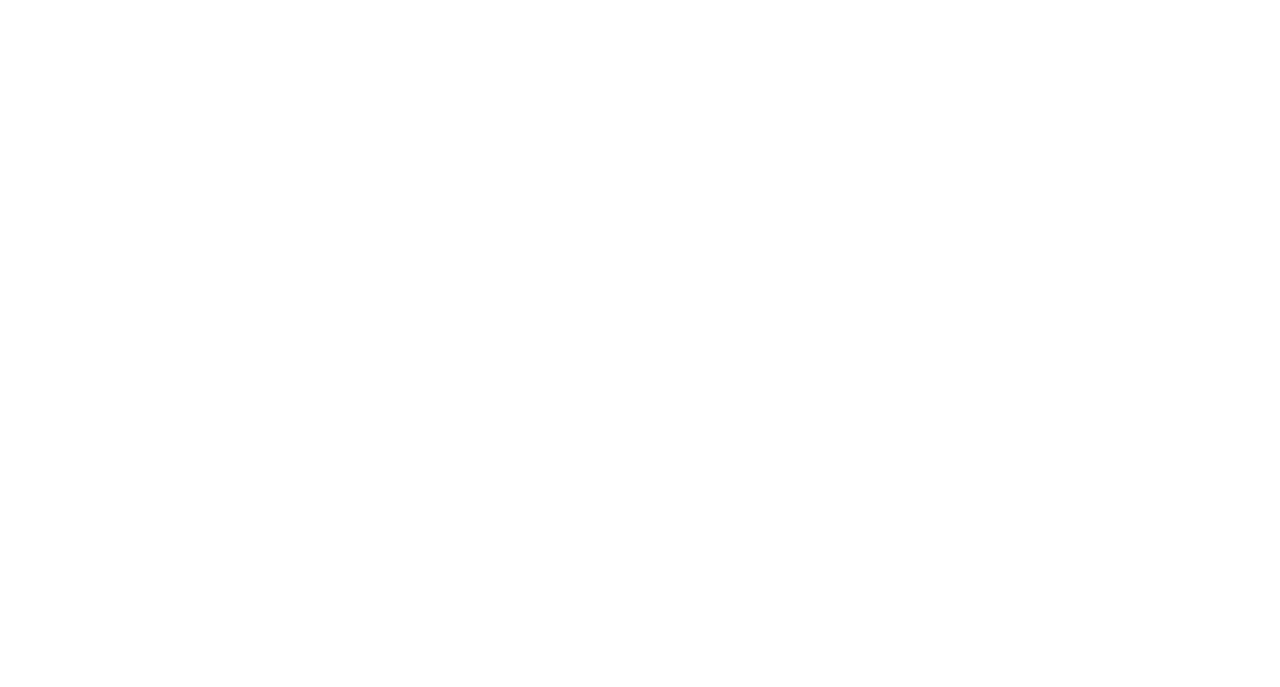
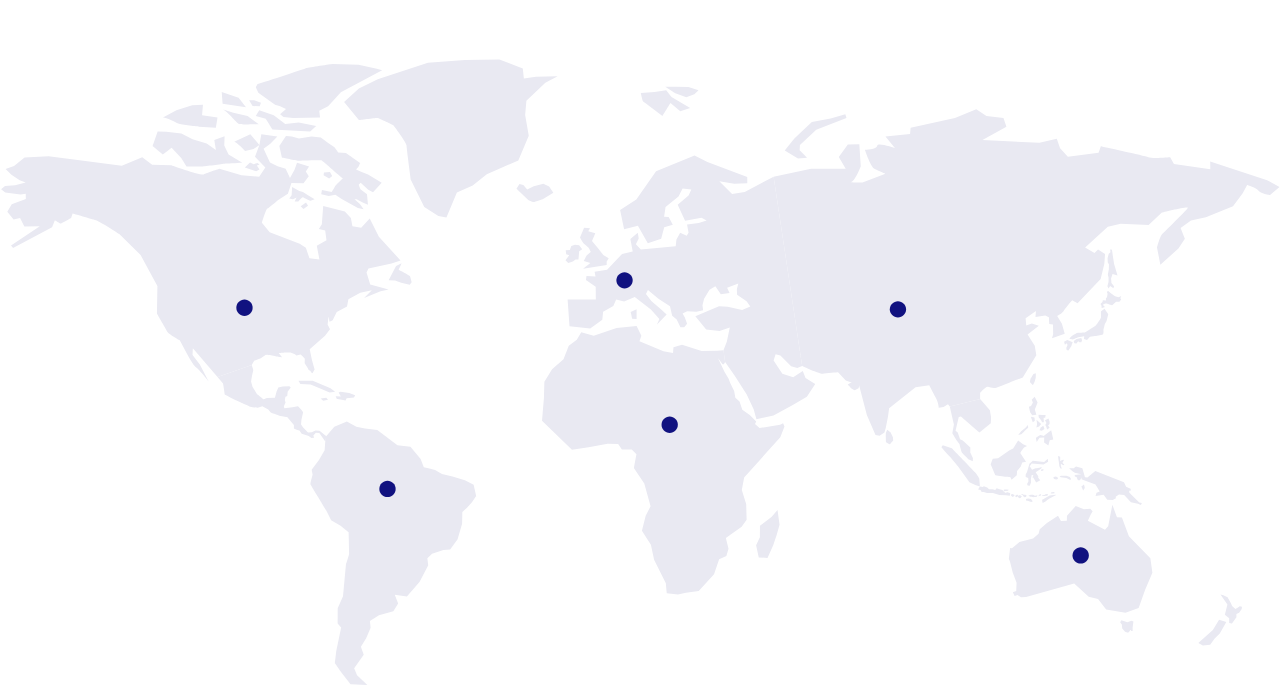
Before and after one commit to Saeed-Altout/portia, a Next.js app: page / in a window 1280 px wide. Shown: the part 736-1423 px from the top of the page. Built offline with nearby package versions, Linux system fonts and the light colour scheme; a web font is replaced by a local one.

Commit message:
fix "map not found"

```diff
--- a/app/(website)/(pages)/(home)/_components/map.tsx
+++ b/app/(website)/(pages)/(home)/_components/map.tsx
@@ -6,10 +6,8 @@ import { Section } from '@website/_components/ui/section';
 export const Map = () => {
 	return (
 		<Section space='wide'>
-			<Container size='wide'>
-				<div className='relative h-[250px] md:h-[450px] lg:h-[800px]'>
-					<Image src='/icons/map.svg' alt='Map' className='w-full h-full object-contain' fill />
-				</div>
+			<Container size='wide' className='relative h-[250px] md:h-[450px] lg:h-[800px]'>
+				<Image src='/icons/map.svg' alt='Map' className='w-full h-full object-contain' fill />
 			</Container>
 		</Section>
 	);
```
